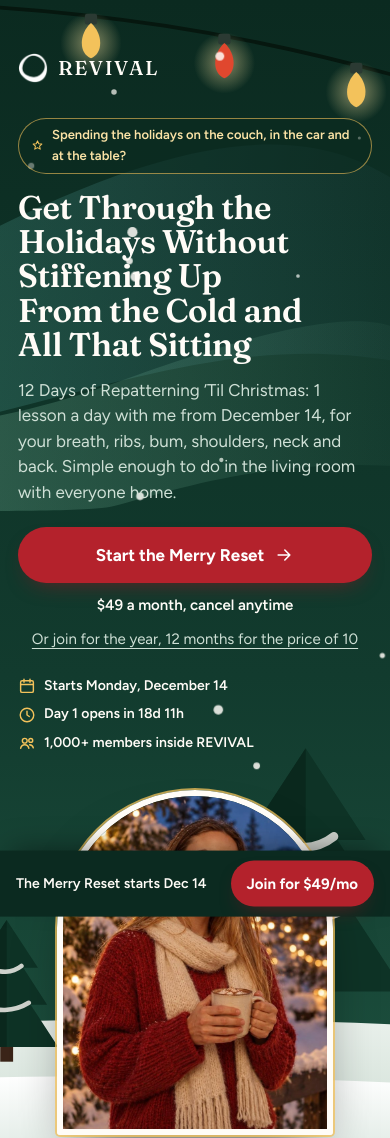
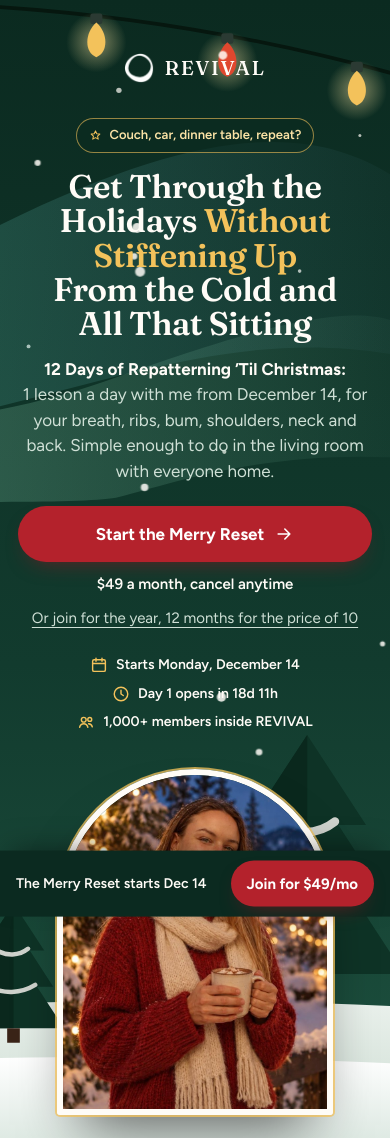
Before and after one commit to REPATTERNco/merry, a plain HTML site: page index.html in a window 390 px wide. Shown: the top 1138 px of the page. Drawn offline with Linux system fonts and the light colour scheme.

Commit message:
Hero: shorter eyebrow, gold accents in headline and subheadline, centered on phones
Co-Authored-By: Claude Opus 5.5 <noreply@anthropic.com>
Claude-Session: https://claude.ai/code/session_019knc66Eizx1qGqf97Zg2Gk

```diff
--- a/index.html
+++ b/index.html
@@ -62,7 +62,12 @@ a:focus-visible,.btn:focus-visible,summary:focus-visible,button:focus-visible{ou
 .hero-photo{margin:0;position:relative;align-self:start;margin-top:6px}
 .hero-photo img{width:100%;aspect-ratio:4/5;object-fit:cover;object-position:center 30%;border-radius:999px 999px 22px 22px;border:6px solid var(--snow);box-shadow:0 0 0 2px rgba(243,194,91,.75),0 34px 60px -24px rgba(0,0,0,.65)}
 .pill{align-self:flex-start;display:inline-flex;align-items:center;gap:8px;border:1px solid rgba(243,194,91,.6);background:rgba(11,42,32,.55);border-radius:999px;padding:7px 16px;font-size:15px;font-weight:600;color:var(--gold-soft)}
-.pill .icon{color:var(--gold)}
+.pill .icon{color:var(--gold);flex:none}
+.pill > span{text-wrap:balance}
+.hero h1 .hl{color:var(--gold)}
+.hero .sub .hl-sub{color:var(--on-dark);font-weight:700}
+.hero .sub{text-wrap:pretty}
+.cta .alt{text-wrap:balance}
 .hero h1{font-size:clamp(36px,4.6vw,60px);line-height:1.05}
 .hero .sub{margin:0;font-size:clamp(18px,1.7vw,21px);line-height:1.5;color:var(--on-dark-soft);max-width:56ch}
 .cta{display:flex;flex-direction:column;align-items:flex-start;gap:10px;margin-top:6px}
@@ -200,6 +205,12 @@ footer .wrap{display:flex;flex-wrap:wrap;justify-content:space-between;gap:10px
   .hero-copy{padding-bottom:0}
   .hero-photo{width:min(78%,340px);justify-self:center;margin-top:12px}
   .snowman{display:none}
+  .brand{justify-content:center}
+  .pill{align-self:center}
+  .hero h1,.hero .sub{text-align:center}
+  .hero .sub{margin-inline:auto}
+  .cta{align-items:center}
+  .facts{justify-content:center}
 }
 @media (max-width:1020px){
   .doors{grid-template-columns:repeat(3,minmax(0,1fr))}
@@ -329,9 +340,9 @@ footer .wrap{display:flex;flex-wrap:wrap;justify-content:space-between;gap:10px
     <div class="brand"><img src="img/logo.png" width="30" height="30" alt=""><span>REVIVAL</span></div>
     <div class="hero-grid">
     <div class="hero-copy">
-      <span class="pill"><svg class="icon" aria-hidden="true"><use href="#i-star"/></svg>Spending the holidays on the couch, in the car and at the table?</span>
-      <h1 id="h1" data-before="Get Through the Holidays Without Stiffening Up From the Cold and All That Sitting" data-after="Get Through the Holidays Without Stiffening Up From the Cold and All That Sitting">Get Through the Holidays Without Stiffening Up From the Cold and All That Sitting</h1>
-      <p class="sub" id="sub" data-before="12 Days of Repatterning ’Til Christmas: 1 lesson a day with me from December 14, for your breath, ribs, bum, shoulders, neck and back. Simple enough to do in the living room with everyone home." data-after="12 Days of Repatterning ’Til Christmas: all 12 lessons are open inside REVIVAL, for your breath, ribs, bum, shoulders, neck and back. Simple enough to do in the living room with everyone home.">12 Days of Repatterning ’Til Christmas: 1 lesson a day with me from December 14, for your breath, ribs, bum, shoulders, neck and back. Simple enough to do in the living room with everyone home.</p>
+      <span class="pill"><svg class="icon" aria-hidden="true"><use href="#i-star"/></svg><span>Couch, car, dinner table, repeat?</span></span>
+      <h1 id="h1" data-before="Get Through the Holidays Without Stiffening Up From the Cold and All That Sitting" data-after="Get Through the Holidays Without Stiffening Up From the Cold and All That Sitting">Get Through the Holidays <span class="hl">Without Stiffening Up</span> From the Cold and All That Sitting</h1>
+      <p class="sub" id="sub" data-before="12 Days of Repatterning ’Til Christmas: 1 lesson a day with me from December 14, for your breath, ribs, bum, shoulders, neck and back. Simple enough to do in the living room with everyone home." data-after="12 Days of Repatterning ’Til Christmas: all 12 lessons are open inside REVIVAL, for your breath, ribs, bum, shoulders, neck and back. Simple enough to do in the living room with everyone home."><strong class="hl-sub">12 Days of Repatterning ’Til Christmas:</strong> 1 lesson a day with me from December 14, for your breath, ribs, bum, shoulders, neck and back. Simple enough to do in the living room with everyone home.</p>
       <div class="cta" id="hero-cta">
         <a class="btn" data-plan="monthly" data-loc="hero" href="join/?plan=monthly">Start the Merry Reset <svg class="icon" aria-hidden="true"><use href="#i-arrow"/></svg></a>
         <p class="price">$49 a month, cancel anytime</p>
@@ -636,8 +647,10 @@ function render(){
   const phase = now < START ? "before" : now < END ? "during" : "after";
   const dayNo = Math.min(12, Math.floor((now - START) / 86400000) + 1);
   const h1 = $("#h1"), sub = $("#sub");
-  h1.textContent = phase === "after" ? h1.dataset.after : h1.dataset.before;
-  sub.textContent = phase === "after" ? sub.dataset.after : sub.dataset.before;
+  const esc = (t) => t.replace(/&/g, "&amp;").replace(/</g, "&lt;");
+  const accent = (t, phrase, open, close) => esc(t).replace(esc(phrase), open + esc(phrase) + close);
+  h1.innerHTML = accent(phase === "after" ? h1.dataset.after : h1.dataset.before, "Without Stiffening Up", '<span class="hl">', "</span>");
+  sub.innerHTML = accent(phase === "after" ? sub.dataset.after : sub.dataset.before, "12 Days of Repatterning ’Til Christmas:", '<strong class="hl-sub">', "</strong>");
   const close = $("#close-title");
   close.textContent = close.dataset[phase];
   let count = "", when = "Starts Monday, December 14", stick = "The Merry Reset starts Dec 14";
```
